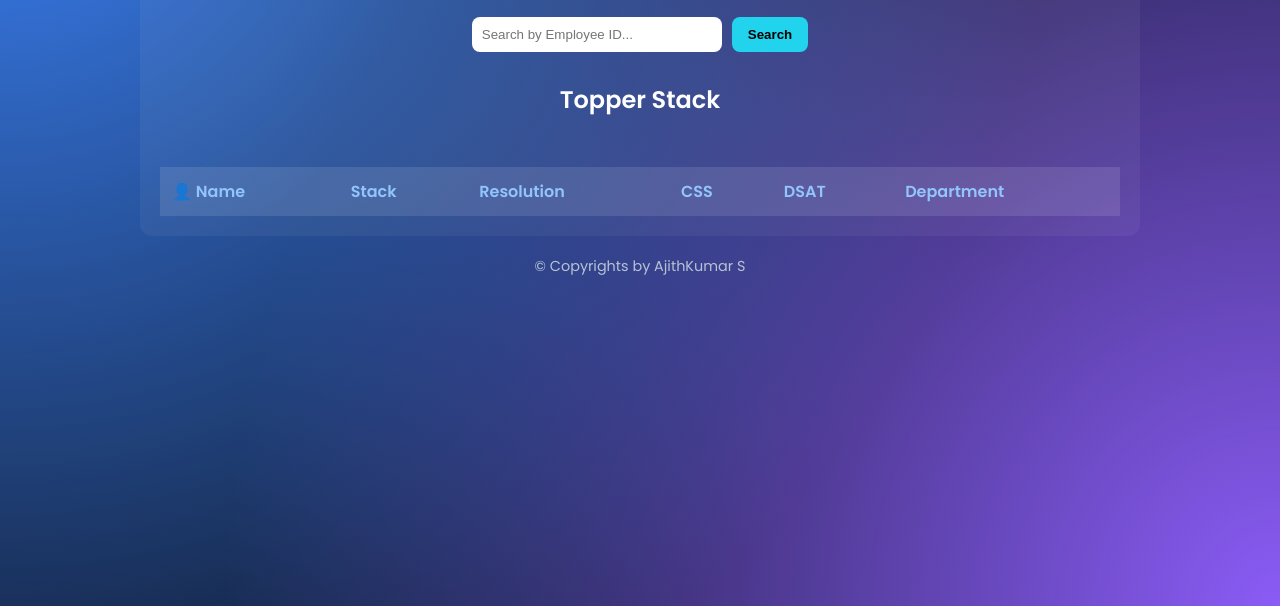
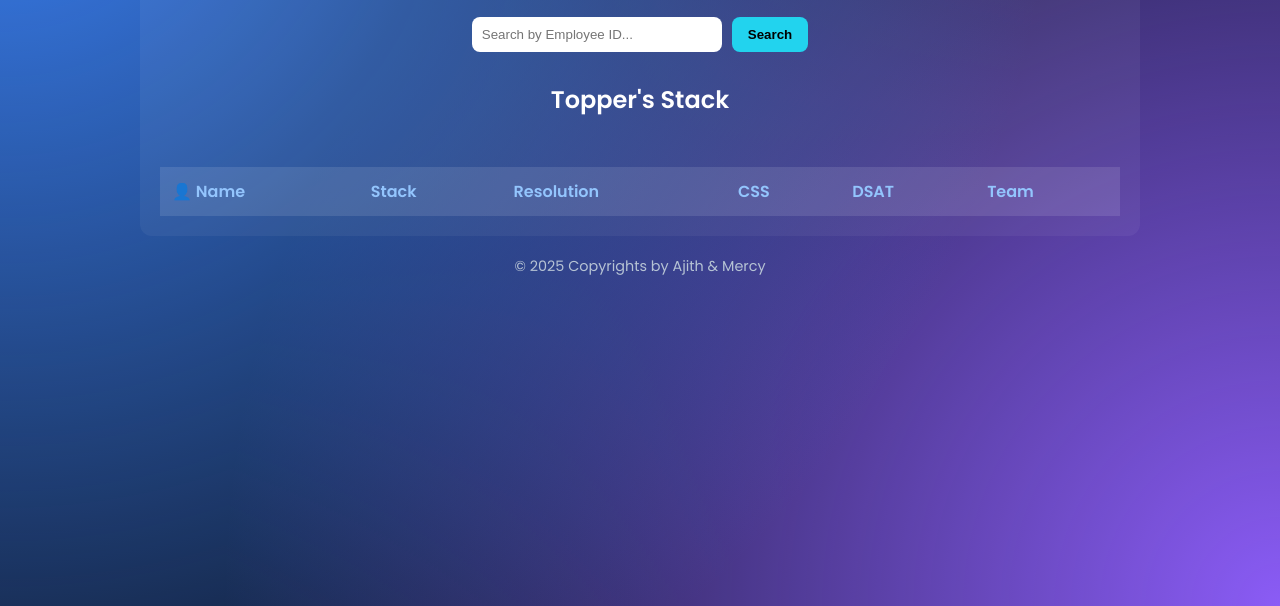
Before and after one commit to AKSKumar2002/G-DOC, a plain HTML site: page top.html in a window 1280 px wide. Shown: the part 194-800 px from the top of the page. Drawn offline with nearby package versions, Linux system fonts and the light colour scheme; no server answers.

Commit message:
Update 4

```diff
--- a/js/rank.js
+++ b/js/rank.js
@@ -3,7 +3,8 @@ let allData = [];
 
 function openModal(employee) {
   document.getElementById("modalName").textContent = employee.Name;
-  document.getElementById("modalDept").textContent = `Department: ${employee.Department}`;
+  document.getElementById("modalEmployeeID").textContent = `EmployeeID: ${employee.EmployeeID}`;
+  document.getElementById("modalDept").textContent = `Team: ${employee.Team}`;
   document.getElementById("modalEmail").textContent = `Email: ${employee.Email}`;
   document.getElementById("modalPhone").textContent = `Phone: ${employee.Phone}`;
   document.getElementById("modalPosition").textContent = `Position: ${employee.Position}`;
@@ -60,7 +61,7 @@ top5.forEach(employee => {
     <td>${employee.Resolution}</td>
     <td>${employee.CSS}</td>
     <td>${employee.DSAT}</td>
-    <td>${employee.Department}</td>
+    <td>${employee.Team}</td>
   `;
   row.onclick = () => openModal(employee);
   row.style.opacity = 0;
--- a/top.html
+++ b/top.html
@@ -35,7 +35,7 @@
 
     <!-- Topper Stack Section -->
     <div class="stack-scroller" data-aos="fade-up">
-      <h2 class="stack-heading">Topper Stack</h2>
+      <h2 class="stack-heading">Topper's Stack</h2>
       <div class="stack-cards" id="topperStack"></div>
     </div>
 
@@ -48,7 +48,7 @@
             <th>Resolution</th>
             <th>CSS</th>
             <th>DSAT</th>
-            <th>Department</th>
+            <th>Team</th>
           </tr>
         </thead>
         <tbody></tbody>
@@ -61,10 +61,11 @@
       <span class="close" onclick="closeModal()">&times;</span>
       <img id="modalPhoto" src="" class="profile-photo" />
       <h2 id="modalName">Employee Name</h2>
-      <p id="modalDept">Department</p>
+      <p id="modalEmployeeID">EmployeeID</p>
+      <p id="modalDept">Team</p>
+      <p id="modalPosition">Position</p>
+      <p id="modalPhone">Phone</p>
       <p id="modalEmail">Email</p>
-      <p id="modalPhone">Phone</p>
-      <p id="modalPosition">Position</p>
     </div>
   </div>
 
@@ -73,7 +74,7 @@
   <script>AOS.init({ duration: 1000, once: true });</script>
 
   <footer class="footer">
-    © Copyrights by AjithKumar S
+    © 2025 Copyrights by Ajith & Mercy
   </footer>
 
 </body>
```
Also changed, not shown: img/234232323.png (renamed from img/sdd.png).
